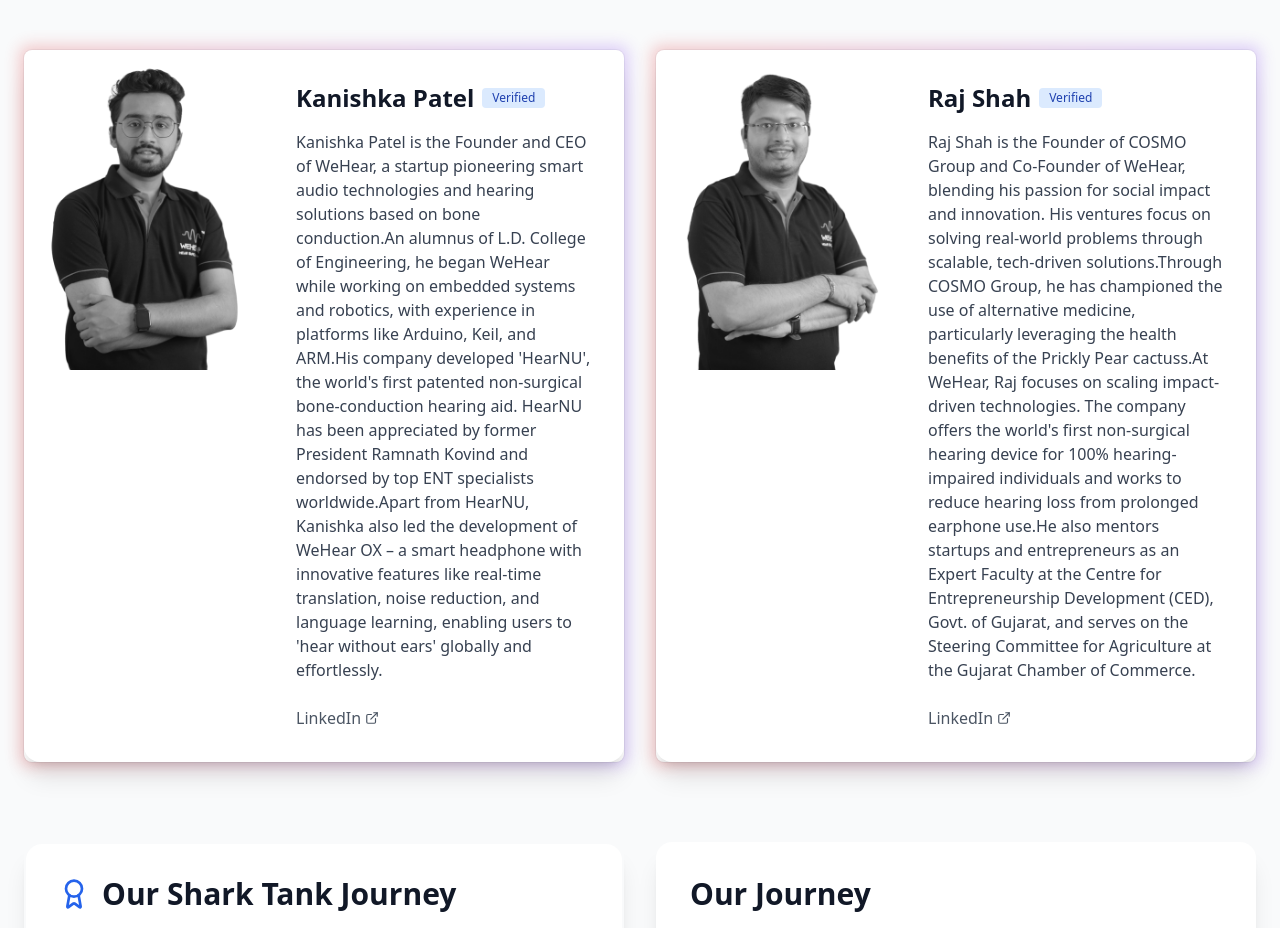
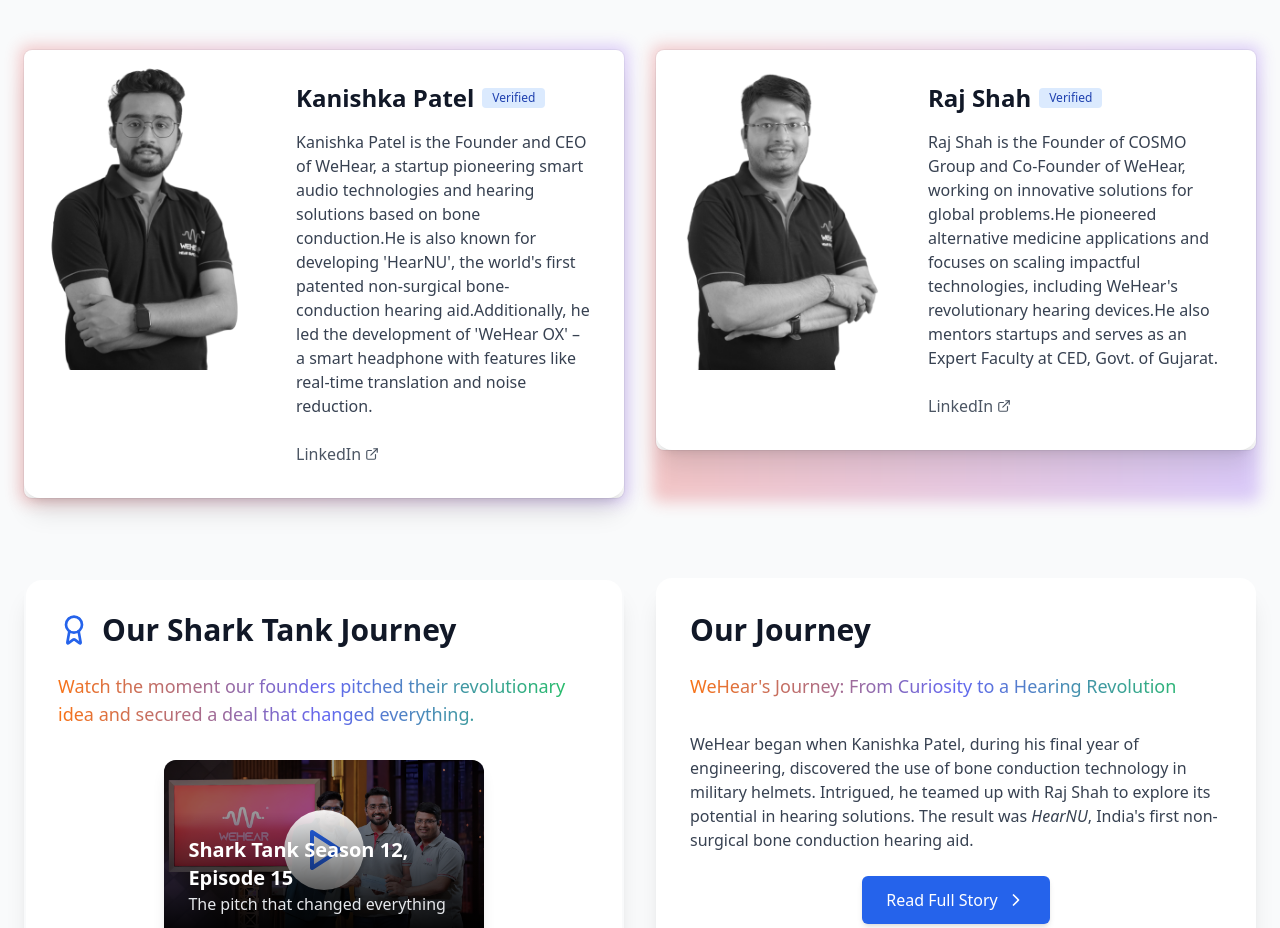
Before and after one commit to Rahul-Devra/WeHear, a React (Vite) app: page / in a window 1280 px wide. Shown: the part 400-1328 px from the top of the page. Built offline with nearby package versions, Linux system fonts and the light colour scheme.

Commit message:
Addin relevant social links in footer

```diff
--- a/src/components/FoundersPage.jsx
+++ b/src/components/FoundersPage.jsx
@@ -1,17 +1,9 @@
-import React, { useState } from "react";
-import {
-  ChevronDown,
-  ChevronUp,
-  Play,
-  Award,
-  TrendingUp,
-  Heart,
-  ChevronRight,
-} from "lucide-react";
+import React from "react";
+import { ChevronRight, Award, ChevronDown } from "lucide-react";
 import FounderProfile from "../components/FounderProfile";
 import VideoFeature from "../components/VideoFeature";
-import ReactPlayer from "react-player";
-import {motion} from "framer-motion";
+import { motion } from "framer-motion";
+
 const founderData = [
   {
     id: "founder1",
@@ -19,17 +11,14 @@
     role: "Co-Founder & CEO",
     image: "/Kanishka-Sir.webp",
     verified: true,
-
     fullBio: [
       "Kanishka Patel is the Founder and CEO of WeHear, a startup pioneering smart audio technologies and hearing solutions based on bone conduction.",
-      "An alumnus of L.D. College of Engineering, he began WeHear while working on embedded systems and robotics, with experience in platforms like Arduino, Keil, and ARM.",
-      "His company developed 'HearNU', the world's first patented non-surgical bone-conduction hearing aid. HearNU has been appreciated by former President Ramnath Kovind and endorsed by top ENT specialists worldwide.",
-     "Apart from HearNU, Kanishka also led the development of WeHear OX – a smart headphone with innovative features like real-time translation, noise reduction, and language learning, enabling users to 'hear without ears' globally and effortlessly."
+      "He is also known for developing 'HearNU', the world's first patented non-surgical bone-conduction hearing aid.",
+      "Additionally, he led the development of 'WeHear OX' – a smart headphone with features like real-time translation and noise reduction."
     ],
-
     socialLinks: {
-      LinkedIn: "https://www.linkedin.com/in/kanishkapatel-wehear/",
-    },
+      LinkedIn: "https://www.linkedin.com/in/kanishkapatel-wehear/"
+    }
   },
   {
     id: "founder2",
@@ -37,31 +26,26 @@
     role: "Co-Founder",
     image: "/Raj-Sir.webp",
     verified: true,
-
     fullBio: [
-      "Raj Shah is the Founder of COSMO Group and Co-Founder of WeHear, blending his passion for social impact and innovation. His ventures focus on solving real-world problems through scalable, tech-driven solutions.",
-      "Through COSMO Group, he has championed the use of alternative medicine, particularly leveraging the health benefits of the Prickly Pear cactuss.",
-      "At WeHear, Raj focuses on scaling impact-driven technologies. The company offers the world's first non-surgical hearing device for 100% hearing-impaired individuals and works to reduce hearing loss from prolonged earphone use.",
-      "He also mentors startups and entrepreneurs as an Expert Faculty at the Centre for Entrepreneurship Development (CED), Govt. of Gujarat, and serves on the Steering Committee for Agriculture at the Gujarat Chamber of Commerce.",
+      "Raj Shah is the Founder of COSMO Group and Co-Founder of WeHear, working on innovative solutions for global problems.",
+      "He pioneered alternative medicine applications and focuses on scaling impactful technologies, including WeHear's revolutionary hearing devices.",
+      "He also mentors startups and serves as an Expert Faculty at CED, Govt. of Gujarat."
     ],
-
     socialLinks: {
-      LinkedIn: "https://www.linkedin.com/in/raj-shah-a1aa9b12",
-    },
-  },
+      LinkedIn: "https://www.linkedin.com/in/raj-shah-a1aa9b12"
+    }
+  }
 ];
 
 const FoundersPage = () => {
-
-
-
   return (
-    < motion.div
+    <motion.div
       initial={{ opacity: 0, y: 20 }}
       animate={{ opacity: 1, y: 0 }}
       transition={{ duration: 0.8 }}
-    className="py-16 bg-gray-50">
-
+      className="py-16 bg-gray-50"
+    >
+      {/* Introduction Section */}
       <section className="container mx-auto px-4 md:px-6 mb-16 text-center">
         <h1 className="text-4xl md:text-5xl lg:text-6xl font-bold text-gray-900 mb-6">
           Meet Our Visionary Founders
@@ -72,9 +56,9 @@
         </p>
       </section>
 
-
+      {/* Founders Profile Section */}
       <section className="container mx-auto px-4 md:px-6 mb-20">
-        <div className="grid  grid-cols-1 lg:grid-cols-2 gap-8">
+        <div className="grid grid-cols-1 lg:grid-cols-2 gap-8">
           {founderData.map((founder) => (
             <div
               key={founder.id}
@@ -82,20 +66,17 @@
             >
               <div className="absolute -inset-1 bg-gradient-to-r from-red-600 to-violet-600 rounded-lg blur opacity-25 group-hover:opacity-100 transition duration-1000 group-hover:duration-200" />
               <div className="relative bg-white ring-1 ring-gray-900/5 rounded-lg">
-                <FounderProfile
-                  founder={founder}
-
-                />
+                <FounderProfile founder={founder} />
               </div>
             </div>
           ))}
         </div>
       </section>
 
-
+      {/* Video and Journey Sections */}
       <section className="container mx-auto px-4 md:px-6 mb-20">
         <div className="grid grid-cols-1 lg:grid-cols-2 gap-8">
-
+          {/* Shark Tank Journey Section */}
           <div className="rounded-2xl shadow-xl overflow-hidden relative p-[2px] group mb-8 lg:mb-0">
             <div className="absolute inset-0 bg-gradient-to-r from-blue-600 via-purple-600 to-pink-600 rounded-2xl opacity-0 group-hover:opacity-100 transition-opacity duration-300"></div>
             <div className="relative bg-white rounded-2xl p-8 h-full">
@@ -107,17 +88,16 @@
                 Watch the moment our founders pitched their revolutionary idea
                 and secured a deal that changed everything.
               </p>
-              <div className="w-4/5 mx-auto">
+              <div className="w-3/5 mx-auto">
                 <VideoFeature />
               </div>
             </div>
           </div>
 
-
+          {/* Our Journey Section */}
           <div className="bg-white rounded-2xl shadow-xl overflow-hidden relative p-[2px] group">
             <div className="absolute inset-0 bg-gradient-to-r from-blue-600 via-purple-600 to-pink-600 rounded-2xl opacity-0 group-hover:opacity-100 transition-opacity duration-300"></div>
             <div className="relative bg-white rounded-2xl p-8 h-full">
-              <div className="relative bg-white h-full rounded-2xl">
               <h2 className="text-3xl font-bold text-gray-900 mb-6">
                 Our Journey
               </h2>
@@ -126,28 +106,14 @@
               </p>
               <div className="space-y-4 bg-white">
                 <p className="text-gray-700">
-                    The journey of WeHear began when Kanishka Patel, during his
-                    final year of engineering, discovered the military use of
-                    bone conduction technology in US army helmets. Intrigued by
-                    its potential, he teamed up with Raj Shah to explore its
-                    application in non-surgical hearing solutions. The duo
-                    co-founded WeHear in 2021, transforming a garage idea into a
-                    patented innovation—<i>HearNU</i>, India's first and only
-                    non-surgical bone conduction hearing aid. After multiple
-                    prototypes and partnerships with schools for the
-                    hearing-impaired, they launched their product, which has
-                    since touched over 11,500 lives and generated ₹5.5 crore in
-                    revenue. Their pitch on <i>Shark Tank India Season 3</i> led
-                    to a ₹2.5 crore deal with Peyush Bansal, valuing their
-                    startup at ₹250 crore. With clinical trials, government
-                    support, and international patents in hand, WeHear is not
-                    only redefining hearing care in India but is also expanding
-                    globally, proving that innovation with impact knows no
-                    bounds.
+                  WeHear began when Kanishka Patel, during his final year of
+                  engineering, discovered the use of bone conduction technology in
+                  military helmets. Intrigued, he teamed up with Raj Shah to explore
+                  its potential in hearing solutions. The result was <i>HearNU</i>,
+                  India's first non-surgical bone conduction hearing aid.
                   <br />
                 </p>
               </div>
-
               <div className="flex justify-center mt-6">
                 <a
                   href="https://community.startupvisors.com/p/from-bone-conduction-to-big-investment"
@@ -161,7 +127,6 @@
             </div>
           </div>
         </div>
-        </div>
       </section>
     </motion.div>
   );
```
Lines whose indentation alone changed are shown as unchanged.
